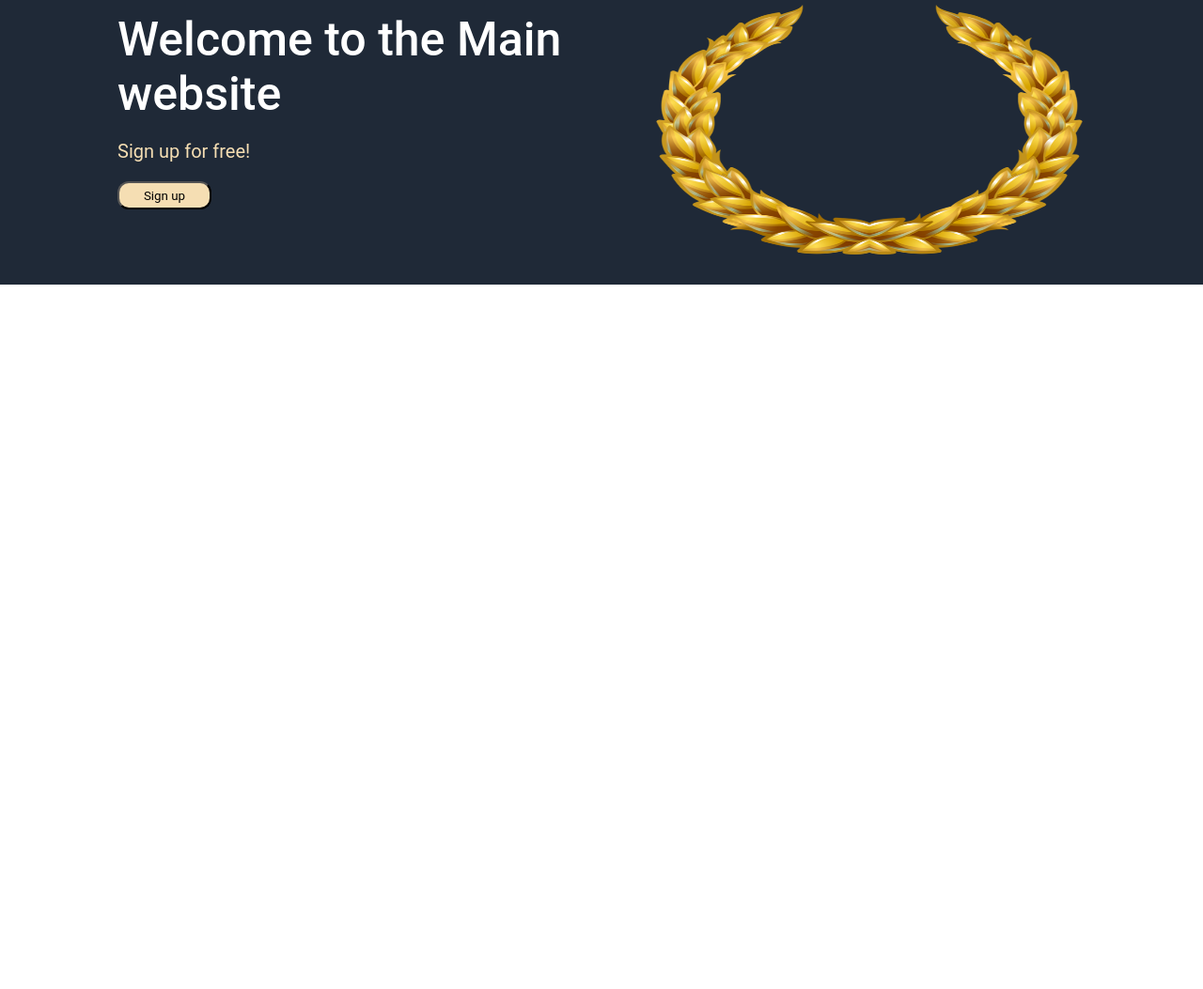
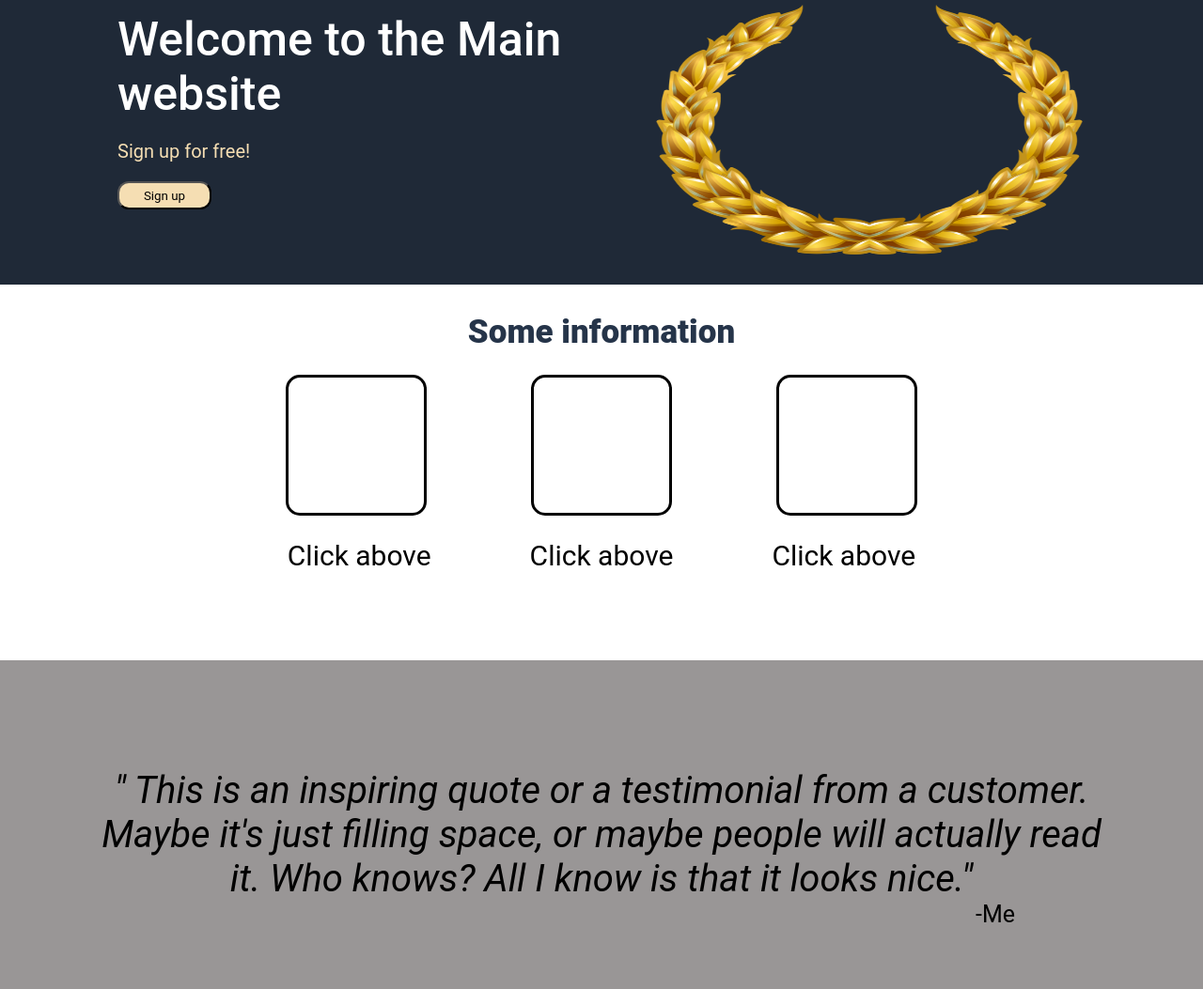
Before and after one commit to naifnawaz/landingpage, a plain HTML site: page index.html in a window 1280 px wide. Shown: the part 97-1150 px from the top of the page at 94% size. Before the commit the page ends 800 px from the top, so only its background shows below. Drawn offline with Linux system fonts and the light colour scheme; files whose address does not match are found by name.

Commit message:
Added information section and quote section

```diff
--- a/index.html
+++ b/index.html
@@ -29,6 +29,29 @@
         </div>
 
     </div>
+    <div class="subsection">
+        <p class="info">Some information</p>
+        <div class="boxes">
+            <div class="box"></div>
+            <div class="box"></div>
+            <div class="box"></div>
+        </div>
+        <div class="textinfo">
+            <p>Click above</p>
+            <p>Click above</p>
+            <p>Click above</p>
+        </div>
+    </div>
+
+    <div class="quotesection">
+        <p class="quote">" This is an inspiring quote or a testimonial from a customer. Maybe it's just filling space,
+            or
+            maybe people
+            will actually read it. Who knows? All I know is that it looks nice."</p>
+        <p class="author">-Me</p>
+    </div>
+
+
     </div>
 
 </body>
--- a/style.css
+++ b/style.css
@@ -18,6 +18,7 @@
     height: 400px;
     display: flex;
     flex-direction: column;
+    overflow: hidden;
 }
 
 
@@ -108,3 +109,79 @@
     height: auto;
     margin-bottom: 30px;
 }
+
+/*section after start section*/
+
+.subsection {
+    display: flex;
+    flex-direction: column;
+    height: 400px;
+}
+
+.info {
+    text-align: center;
+    margin-top: 30px;
+    font-size: 35px;
+    font-weight: 900;
+    color: rgb(37, 52, 73);
+
+}
+
+/*box and box text*/
+
+.boxes {
+    display: flex;
+    flex-direction: row;
+    justify-content: center;
+    height: 200px;
+    gap: 111px;
+    align-items: center;
+
+}
+
+.box {
+    border: solid black;
+    width: 150px;
+    height: 150px;
+    border-radius: 15px;
+}
+
+.textinfo {
+    display: flex;
+    justify-content: center;
+    gap: 105px;
+}
+
+.textinfo p {
+    font-size: 30px;
+    color: black;
+}
+
+
+/*section 3 for quote*/
+
+.quotesection {
+    background-color: rgb(153, 150, 150);
+    height: 350px;
+    display: flex;
+    flex-direction: column;
+    justify-content: center;
+    overflow: hidden;
+}
+
+.quote {
+    text-align: center;
+    font-size: 40px;
+    padding-left: 100px;
+    padding-right: 100px;
+    padding-top: 50px;
+    font-style: italic;
+}
+
+.author {
+    text-align: end;
+    padding-right: 200px;
+    font-size: 25px;
+}
+
+/*section 4 for sign up box*/
```
